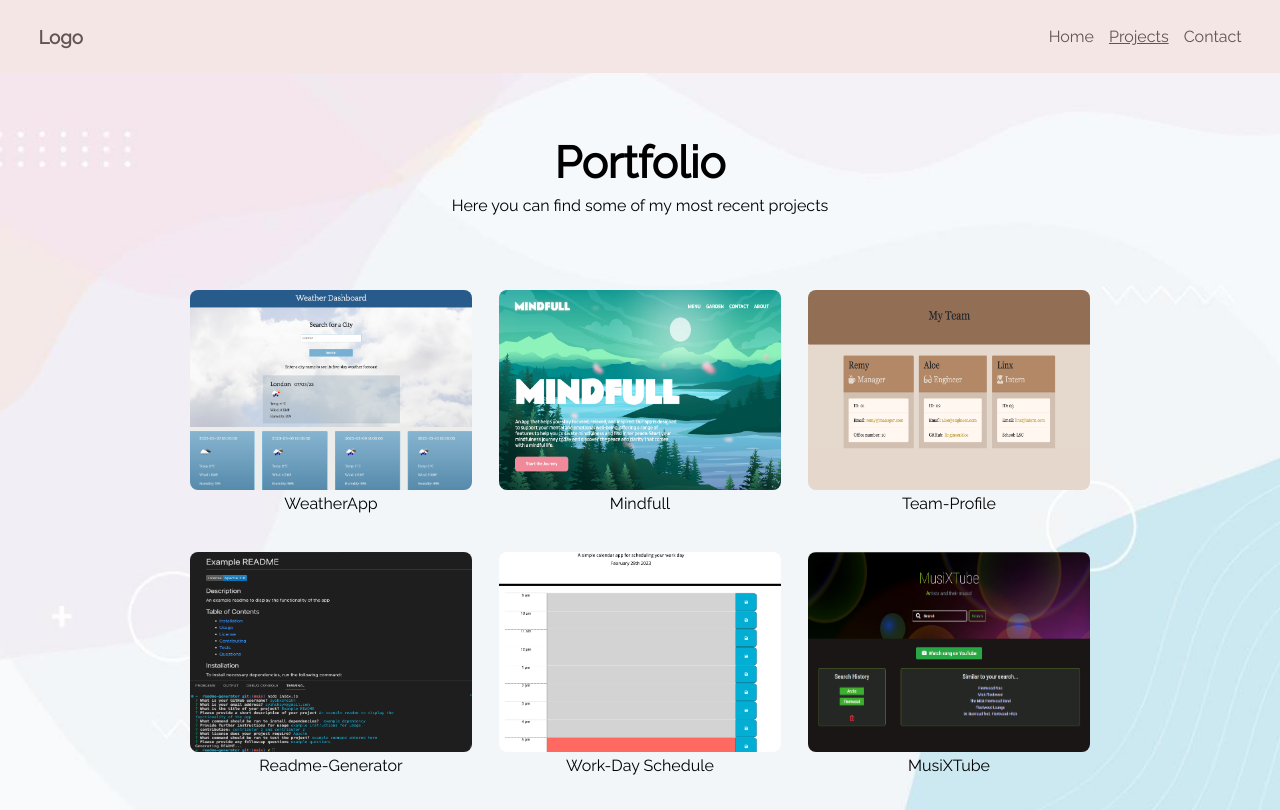
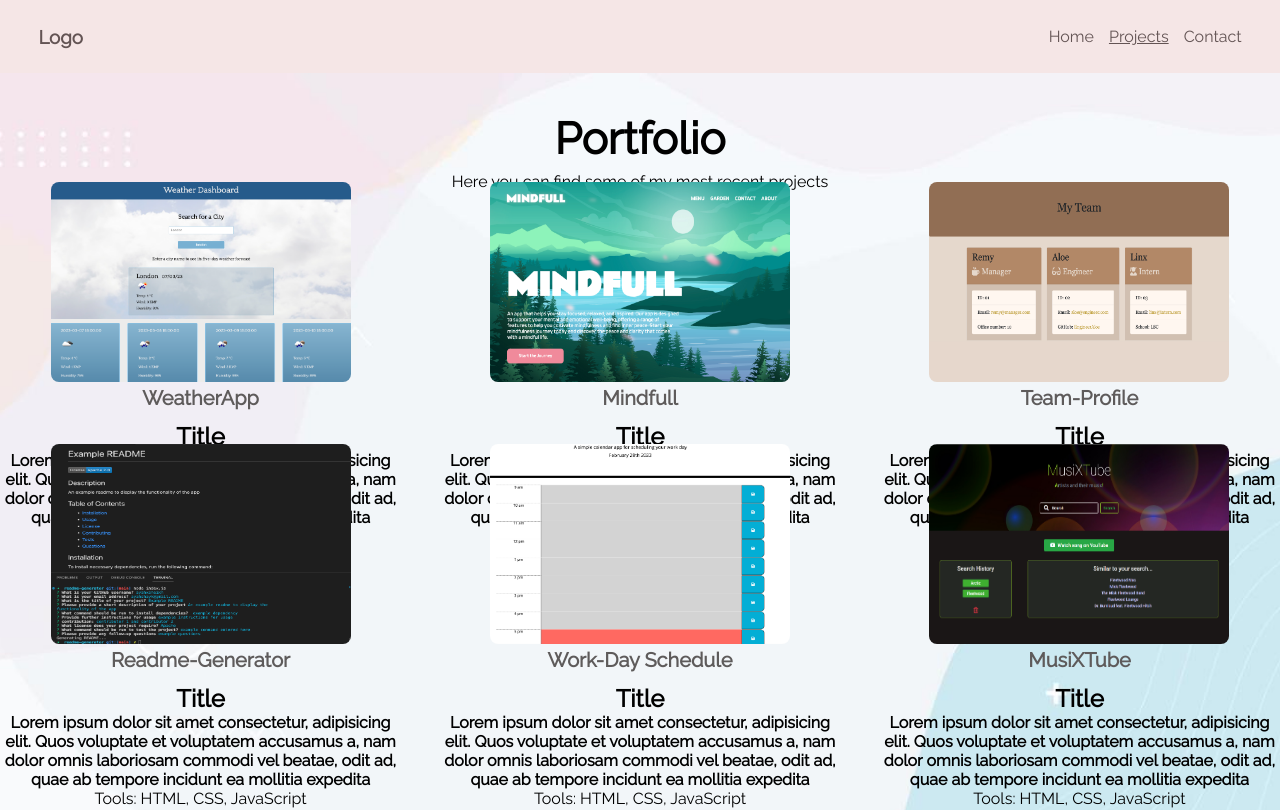
Before and after one commit to ayahxsheikh/my-portfolio, a React (Create React App) app: page /project-gallery in a window 1280 px wide. Shown: the top 810 px of the page. Built offline with nearby package versions, Linux system fonts and the light colour scheme.

Commit message:
created modal component imported it in project.js and useState

```diff
--- /dev/null
+++ b/src/components/Modal.js
@@ -0,0 +1,20 @@
+
+function Modal (props){
+
+
+    return (
+        <div className="modal">
+            <div className="modal-content">
+                <h2>Title</h2>
+                <h4>Lorem ipsum dolor sit amet consectetur, adipisicing elit. Quos voluptate et voluptatem accusamus a, nam dolor omnis laboriosam commodi vel beatae, odit ad, quae ab tempore incidunt ea mollitia expedita</h4>
+                <p>Tools: HTML, CSS, JavaScript</p>
+                <div className="modal-footer">
+                    <button>Live View</button>
+                    <button>Github</button>
+                </div>
+            </div>
+        </div>
+    )
+}
+
+export default Modal
--- a/src/components/Project.js
+++ b/src/components/Project.js
@@ -1,20 +1,27 @@
+import { useState } from 'react';
+import Modal from './Modal';
+
+
 
 function Project(props){
 
+    const [showModal, setShowModal] = useState(false);
+
+    const func = () => {
+        setShowModal(true)
+    }
+
     return (
         <>
-            <div className="project-card">
+            <div onClick={func} className="project-card">
                 <figure className="img-overlay">
                     <img className="proj-img" src={props.image} alt="title"/>
                     <figcaption>
-                        <p>{props.title}</p>
+                        <p className="p-title">{props.title}</p>
+                        <Modal />
                         <p>{}</p>
                     </figcaption>
                 </figure>
-                {/* <div className="card-btm">
-                    <h4 className="p-title">{props.title}</h4>
-                <button className="btn">View More</button>
-                </div> */}
             </div>
 
         </>
--- a/src/pages/PGallery.js
+++ b/src/pages/PGallery.js
@@ -9,7 +9,7 @@ function PGallery(){
 
         <div className="projectContainer projectBg">
 
-        <h1 className="proj-title">Portfolio</h1>
+        <h1 className="portfolio-title">Portfolio</h1>
         <p className="p">Here you can find some of my most recent projects</p>
 
        <section className="project-grid">
--- a/src/styles/project.css
+++ b/src/styles/project.css
@@ -14,7 +14,7 @@
     width: 100%;
     }
 
-.proj-title {
+.portfolio-title {
   font-size: 44px;
   text-align: center;
   padding-top: 2.5rem;
@@ -39,6 +39,7 @@
     border-radius: 7px;
     height: 230px;
     margin-bottom: 2rem;
+    cursor: pointer;
     /* height adjusts space of content inside cards */
   }
 
@@ -47,7 +48,12 @@
     width: 300px;
     border-radius: 8px;
   }
-
+/* chnage after adding overlay */
+  .p-title{
+    font-size: 20px;
+    font-weight: bolder;
+    color: #5e5b5b;
+  }
 
 
 
```
